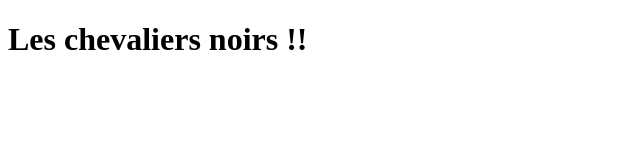
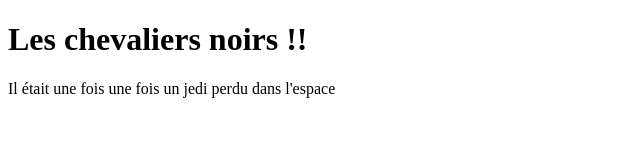
Before and after one commit to christophe126/Git-mastering-discover-github, a plain HTML site: page index.html in a window 1280 px wide. Shown: the whole page, without its empty margins (0-640 px from the left). Drawn offline with Linux system fonts and the light colour scheme.

Commit message:
Ajout de la div pour le paragraphe

```diff
--- a/index.html
+++ b/index.html
@@ -8,6 +8,6 @@
 </head>
 <body>
   <h1>Les chevaliers noirs !!</h1>
-
+  <div>Il était une fois une fois un jedi perdu dans l'espace</div>
 </body>
 </html>
```
Also changed, not shown: 1 other file.
